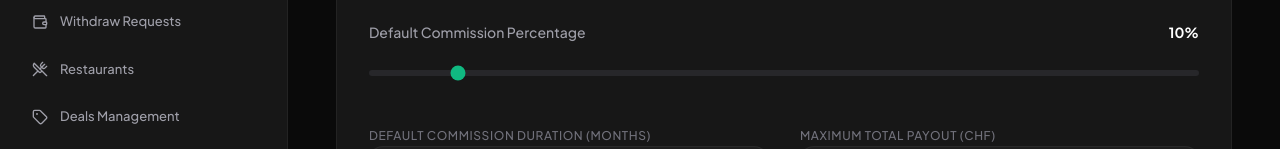
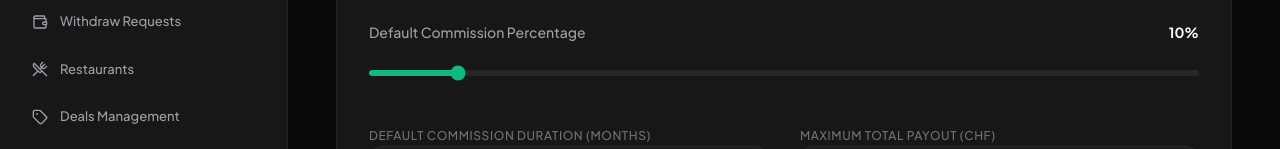
Before and after one commit to rifat-two-eight/vibez_restaurant, a Next.js app: page /admin/settings in a window 1280 px wide. Shown: the part 203-352 px from the top of the page. Built offline with nearby package versions, Linux system fonts and the light colour scheme; no server answers.

Commit message:
range design chagned

```diff
--- a/app/(Admin)/admin/settings/page.tsx
+++ b/app/(Admin)/admin/settings/page.tsx
@@ -92,7 +92,10 @@ export default function PlatformSettings() {
                                 max="100"
                                 value={settings.defaultCommisionPercentage}
                                 onChange={(e) => handleChange('defaultCommisionPercentage', parseInt(e.target.value))}
-                                className="w-full h-1.5 bg-zinc-800 rounded-lg appearance-none cursor-pointer accent-[#10B981]"
+                                className="w-full h-1.5 rounded-lg appearance-none cursor-pointer accent-[#10B981]"
+                                style={{
+                                    background: `linear-gradient(to right, #10B981 ${settings.defaultCommisionPercentage}%, #27272a ${settings.defaultCommisionPercentage}%)`
+                                }}
                             />
                         </div>
 
```
